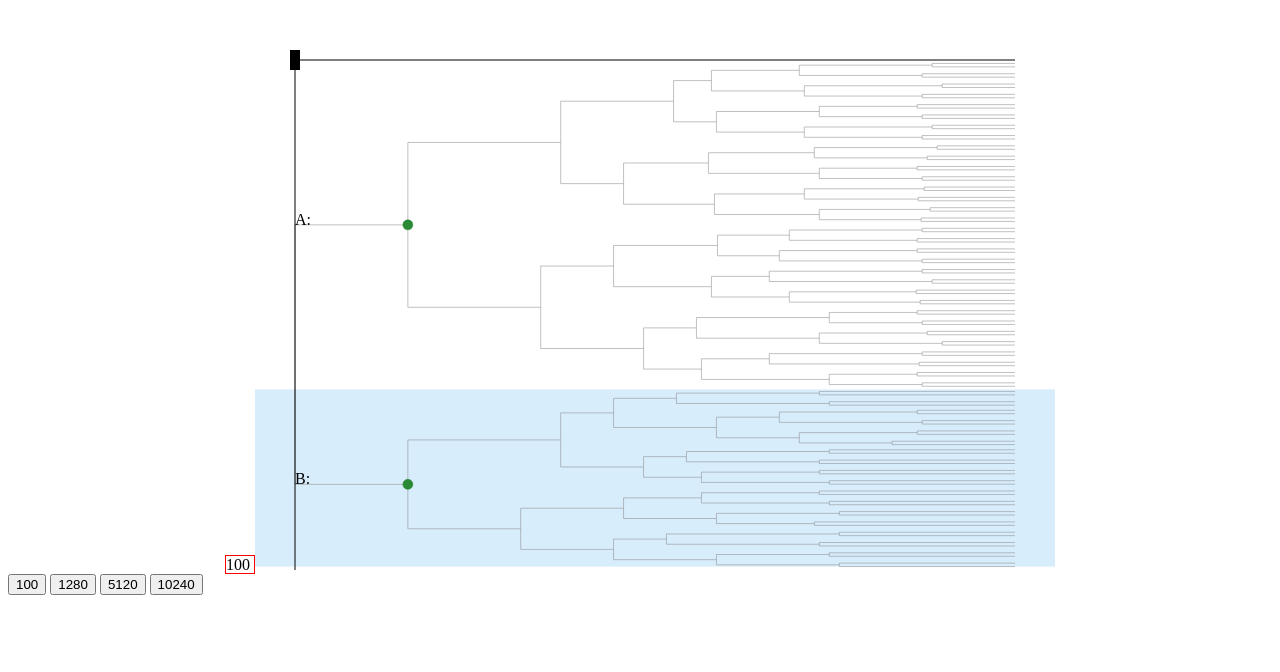
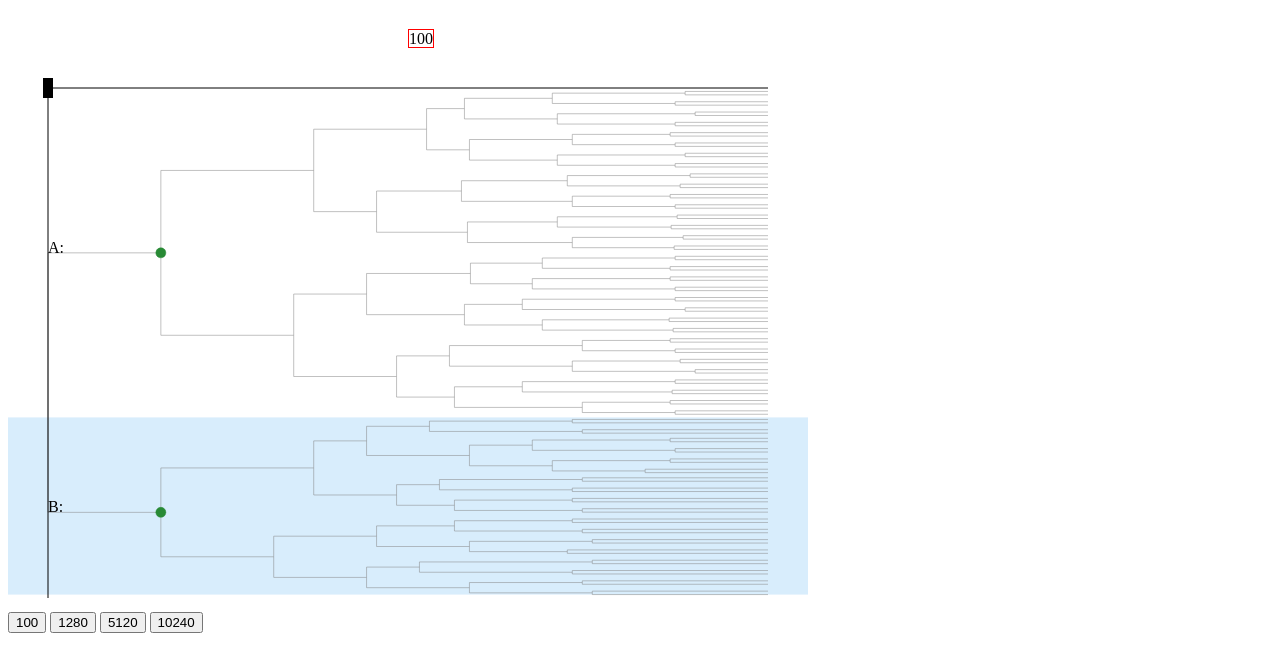
Before and after one commit to YaroslavSinitsyn/y.synytyn.github.io, a plain HTML site: page index.html in a window 1280 px wide. Drawn offline with nearby package versions, Linux system fonts and the light colour scheme.

Commit message:
fix view

```diff
--- a/index.html
+++ b/index.html
@@ -20,20 +20,23 @@
 </style>
 <body>
 
-    <div style="text-align: center; margin-top:20px">
-        <span id ="#name" style="border:1px solid red;">
+    <div style="margin-left:400px; margin-top:30px">
+        <span id="#name" style="border:1px solid red;">
             100
         </span>
     </div>
 
+    <div class="svgDiv">
 
-    <!--<div>
+    </div>
 
-    </div>-->
-    <input type="button" onclick="OnHundred()" value="100" />
-    <input type="button" onclick="OnOneThousand()" value="1280" />
-    <input type="button" onclick="OnFiveThousand()" value="5120" />
-    <input type="button" onclick="OnTenThousand()" value="10240" />
+    <div style="margin-top:10px">
+        <input type="button" onclick="OnHundred()" value="100" />
+        <input type="button" onclick="OnOneThousand()" value="1280" />
+        <input type="button" onclick="OnFiveThousand()" value="5120" />
+        <input type="button" onclick="OnTenThousand()" value="10240" />
+    </div>
+
 
     <script src="https://d3js.org/d3.v3.min.js"></script>
     <script>
@@ -117,7 +120,7 @@
                 var tree = d3.layout.tree()
                         .size([height - 40, width - 80]);
 
-                var svg = d3.select("div").append("svg")
+                var svg = d3.select(".svgDiv").append("svg")
                     .attr("width", width)
                     .attr("height", height)
                     .append("g")
```
